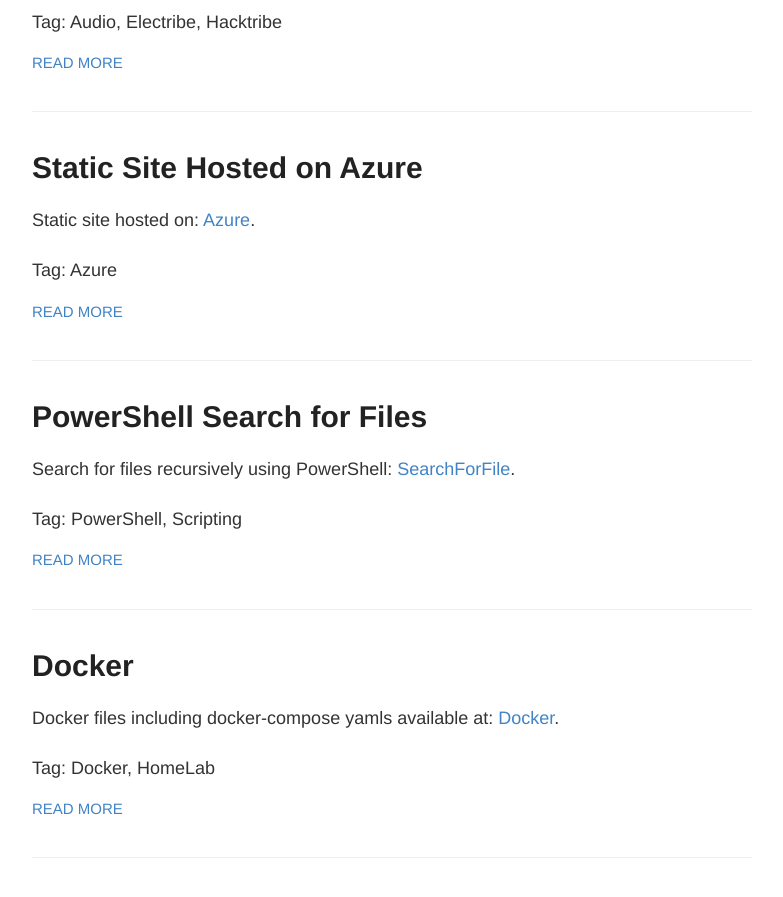
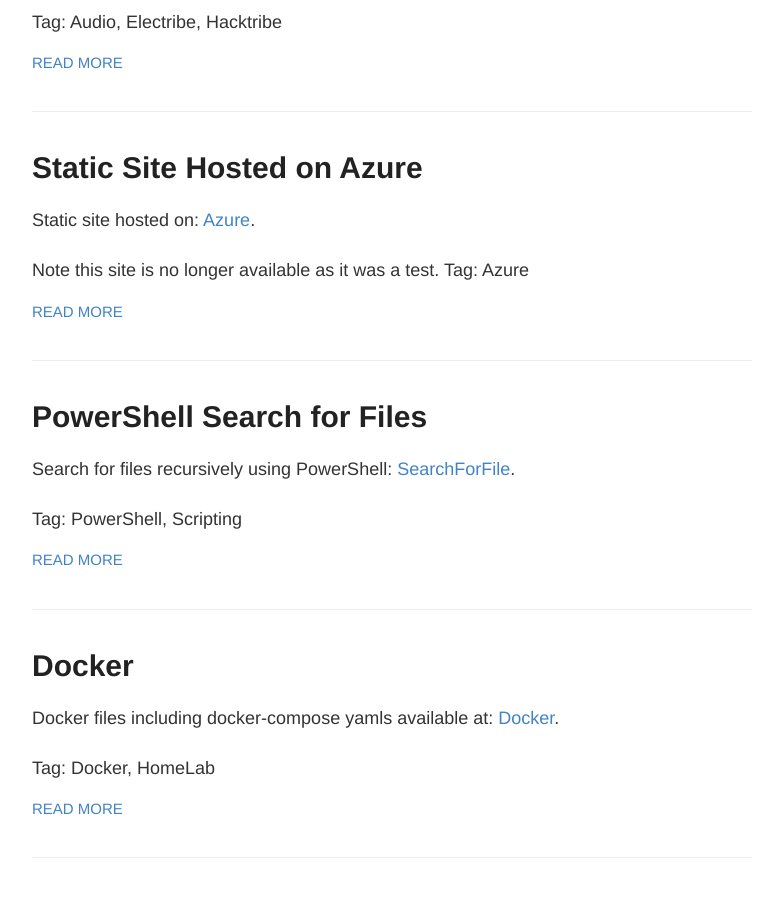
Before and after one commit to StartTheTrip/startthetrip.github.io, a Jekyll site: the page built from index.html, in a window 1280 px wide and 900 px high, scrolled down 2936 px. Shown: the top 897 px of the window, without its empty margins (248-1031 px from the left). Built offline with Jekyll 4.4.1, drawn with Linux system fonts in a browser that asks for light colours.

Commit message:
Update 2024-5-25-StaticAzureSite.md
Site no longer available. Trial expired.

```diff
--- a/_posts/2024-5-25-StaticAzureSite.md
+++ b/_posts/2024-5-25-StaticAzureSite.md
@@ -6,5 +6,5 @@ tags:
 - Hosting
 ---
 
-Static site hosted on: <a href="https://black-field-0e4be4403.5.azurestaticapps.net/">Azure</a>.<br><br>
+Static site hosted on: <a href="https://black-field-0e4be4403.5.azurestaticapps.net/">Azure</a>.<br><br>Note this site is no longer available as it was a test.
 Tag: Azure
```
